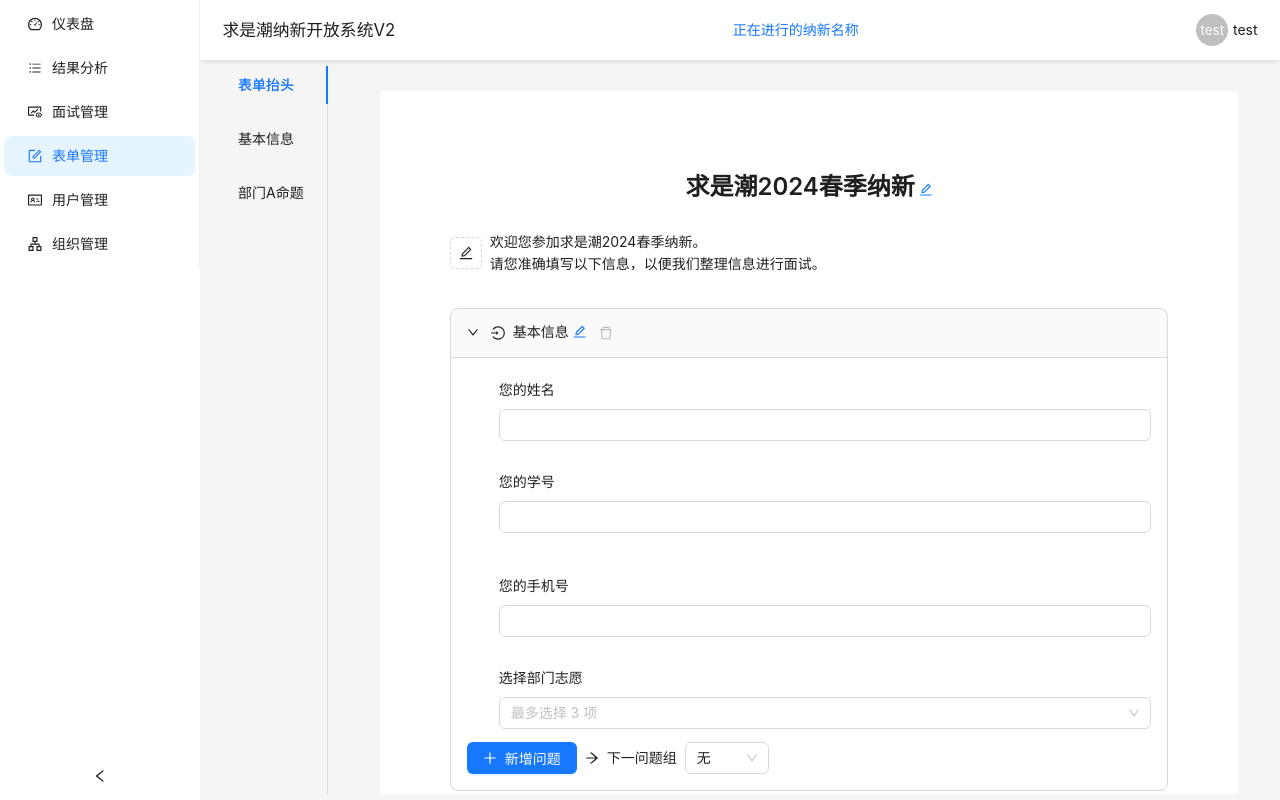
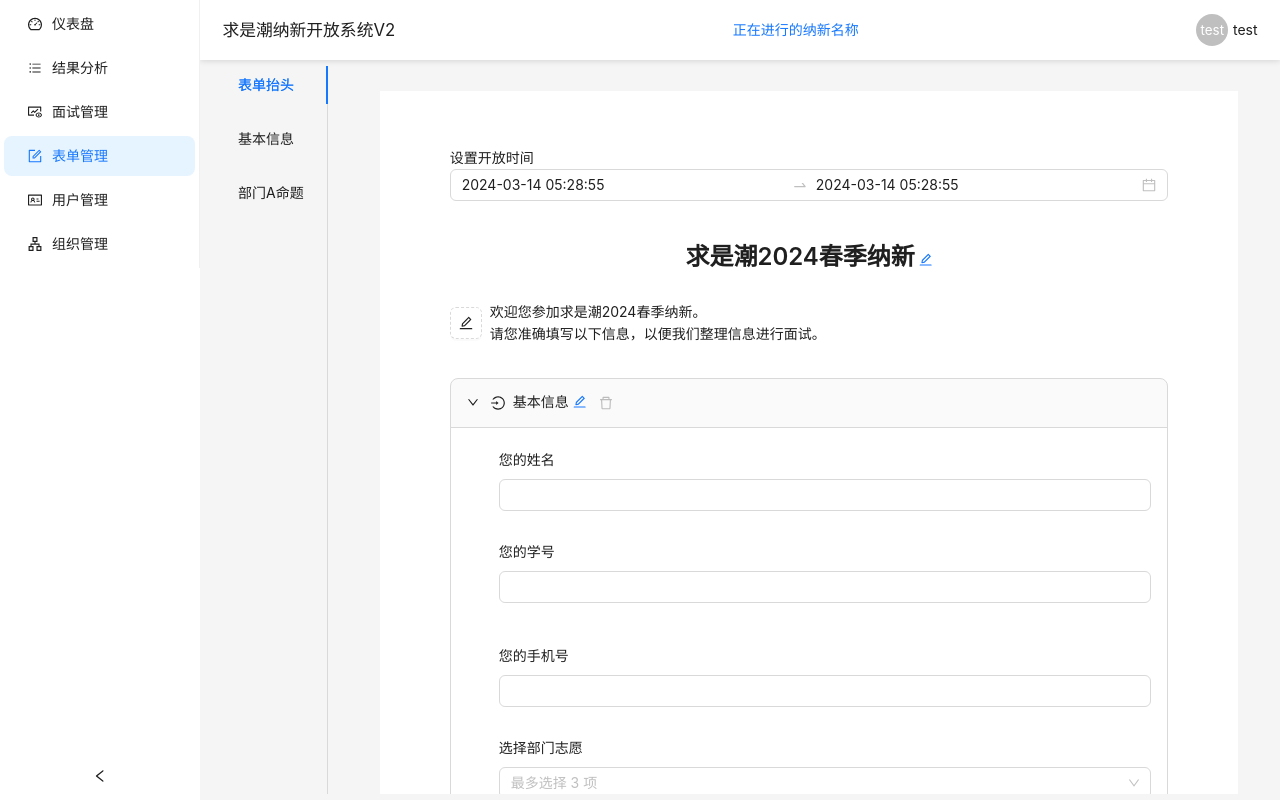
Before and after one commit to XmmShp/rop2-web, a React (Vite) app: page /console/form/edit in a window 1280 px wide. Built offline with nearby package versions, Linux system fonts and the light colour scheme.

Commit message:
Add DatePicker in FormEdit

```diff
--- a/package.json
+++ b/package.json
@@ -19,6 +19,7 @@
   "dependencies": {
     "@ant-design/icons": "^5.3.1",
     "antd": "^5.15.0",
+    "dayjs": "^1.11.10",
     "react": "^18.2.0",
     "react-dom": "^18.2.0",
     "react-router-dom": "^6.22.2"
--- a/src/api/models/interview.ts
+++ b/src/api/models/interview.ts
@@ -1,11 +1,10 @@
-import { Id, Timestamp } from "./shared";
+import { Id } from './shared';
 
 export interface Interview {
   /**归属`Depart`的id */
   belongTo: Id;
   label: string;
   stage: Id;
-  startAt: Timestamp;
-  endAt: Timestamp;
+  startAt: Date;
   capacity?: number;
 }
--- a/src/api/models/shared.ts
+++ b/src/api/models/shared.ts
@@ -1,5 +1,3 @@
 /**在标识某类资源时，必须在该类资源内唯一 */
 export type Id = number;
-/**以秒为单位的Unix时间戳 */
-export type Timestamp = number;
 export type ZJUId = string;
--- a/src/api/models/stage.ts
+++ b/src/api/models/stage.ts
@@ -1,4 +1,4 @@
-import { Id, Timestamp } from "./shared";
+import { Id } from "./shared";
 import { Task } from "./task";
 
 /**表示(候选)成员的阶段。具体意义(包括N面、实习/正式成员、退休、已拒绝等)可自定义。 */
@@ -10,5 +10,5 @@ export interface Stage {
   tasks: Task[];
   /**理想情况下完成{@link tasks}后进入的下一阶段。 */
   next?: Id;
-  createAt: Timestamp;
+  createAt: Date;
 }
--- a/src/apply/ApplyForm.tsx
+++ b/src/apply/ApplyForm.tsx
@@ -46,6 +46,10 @@ function SuccessPage({ formName }: { formName: string }) {
   return (<Result
     status='success'
     title='提交成功'
-    subTitle={`感谢您参与${formName}。我们将通过短信通知您报名后续信息。`}
+    subTitle={<>
+      感谢您参与{formName}。
+      <br />
+      我们将通过短信发送后续报名信息，请注意查收。
+    </>}
   />);
 }
--- a/src/console/form/FormEdit.tsx
+++ b/src/console/form/FormEdit.tsx
@@ -1,7 +1,7 @@
 import { createRef, forwardRef, useMemo, useRef, useState } from 'react';
 import { delay, moveElement, newUniqueLabel, useForm } from '../../utils';
 import { getForm } from '../../store';
-import { Button, Collapse, Flex, Grid, Tabs, Tooltip, Typography } from 'antd';
+import { Button, Collapse, DatePicker, Flex, Grid, Tabs, Tooltip, Typography } from 'antd';
 import './FormEdit.scss';
 import { QuestionGroup } from '../../api/models/form';
 import { DescEditor, PreviewWithEditor } from './PreviewWithEditor';
@@ -9,6 +9,7 @@ import { ArrowRightOutlined, DeleteOutlined, LoginOutlined, PlusOutlined } from
 import QuestionGroupSelect from './QuestionGroupSelect';
 import { message } from '../../App';
 import { showModal } from '../../shared/LightComponent';
+import dayjs from 'dayjs';
 
 export default function FormEdit() {
   const formId = useForm();
@@ -48,12 +49,30 @@ export default function FormEdit() {
           }} />
       </Flex>
       <Flex className='page' vertical ref={pageRef}
-        onScroll={(ev) => {
+        onScroll={() => {
           const scrollTop = pageRef.current!.scrollTop;
           const curG = refs.findLastIndex(r => r.current!.offsetTop <= scrollTop) ?? -1;
           setCurGroupIndex(curG);
         }}>
         <Flex className='form' vertical gap='middle'>
+          <Tooltip title={<>
+            可随时修改开放时间和表单内容。
+            <br />
+            编辑表单内容会对已提交的答卷产生不确定的影响。
+          </>}>
+            <Flex vertical>
+              <Typography.Text>设置开放时间</Typography.Text>
+              <DatePicker.RangePicker showTime
+                defaultValue={[form.startAt && dayjs(form.startAt), form.endAt && dayjs(form.endAt)]}
+                allowEmpty={[true, false]}
+                placeholder={['即刻起(默认)', '']}
+                minDate={dayjs(new Date()).add(-3, 'day')}
+                maxDate={dayjs(new Date()).add(3, 'month')}
+                onChange={([start, end]) => {
+                  //start可为null，end为dayjs，可用toJSON()
+                }} />
+            </Flex>
+          </Tooltip>
           <Typography.Title level={3} editable={{
             onChange(v) { editingTitle.current = v; },
             async onEnd() {
--- a/src/console/form/FormOverview.tsx
+++ b/src/console/form/FormOverview.tsx
@@ -34,12 +34,12 @@ export default function FormOverview() {
       }, {
         title: '创建时间',
         render(value, record, index) {
-          return new Date(record.createAt * 1000).stringify(true, true);
+          return record.createAt.stringify(true, true);
         },
       }, {
         title: '开放时间',
         render(value, record, index) {
-          return new Date(record.startAt * 1000).stringify(true, true) + ' ~ ' + new Date(record.endAt * 1000).stringify(true, true);
+          return record.createAt.stringify(true, true) + ' ~ ' + record.createAt.stringify(true, true);
         },
       }, {
         title: '操作',
@@ -54,7 +54,7 @@ export default function FormOverview() {
               onClick={() => {
                 localStorage.setItem('defaultForm', record.id.toString());
                 navigate('/console/result');
-              }} >选拔</Button>
+              }} >结果</Button>
             <Button size='small' type='link'>复制</Button>
             <Button size='small' danger type='link'
               onClick={() => showModal({
--- a/src/console/form/PreviewWithEditor.tsx
+++ b/src/console/form/PreviewWithEditor.tsx
@@ -77,8 +77,6 @@ function QuestionEditor({ question, onChange, groups, thisGroup }:
                 //如为null，表示可选择，不揭示任何问题组
                 //否则，为揭示的问题组id
                 let reveal = question.choices[dep.id];
-                if (reveal === undefined) reveal = -2;
-                else if (reveal === null) reveal = -1;
                 return (<Flex key={dep.id} gap='small' align='center'>
                   {dep.name}
                   <QuestionGroupSelect groups={groups} thisGroup={thisGroup}
--- a/src/console/org/OrgManage.tsx
+++ b/src/console/org/OrgManage.tsx
@@ -78,7 +78,7 @@ function DepartManage() {
                     span: 1
                   }, {
                     label: '创建时间',
-                    children: new Date(record.createdAt * 1000).stringify(),
+                    children: record.createdAt.stringify(),
                     span: 2
                   }, {
                     label: '名称',
--- a/src/mockData.ts
+++ b/src/mockData.ts
@@ -1,12 +1,11 @@
 import { Form } from "./api/models/form";
 import { Depart, Org } from "./api/models/org";
-import { Timestamp } from "./api/models/shared";
 import { Stage } from "./api/models/stage";
 import { setKnown } from "./store";
 
 let id = 0;
 export function newId() { return id++; }
-export function now(): Timestamp { return Math.floor(Date.now() / 1000); }
+export function now(): Date { return new Date(); }
 
 export const org: Org = { createdAt: now(), id: newId(), name: '测试组织', defaultDepart: -1 };
 
@@ -135,8 +134,8 @@ export const forms: Form[] = [{
   name: '求是潮2024春季纳新',
   desc: '欢迎您参加求是潮2024春季纳新。\n请您准确填写以下信息，以便我们整理信息进行面试。',
   entry: entryGroupId,
-  startAt: now() - 60 * 30,
-  endAt: now() + 60 * 30
+  startAt: now(),
+  endAt: now()
 }];
 
 setKnown({ org: [org], depart: departs, stage: stages, form: forms })
```
Also changed, not shown: src/api/models/form.ts (+5 -5 lines), src/api/models/org.ts (+4 -4 lines), 1 other file (tests, documents, lock files or other folders).
